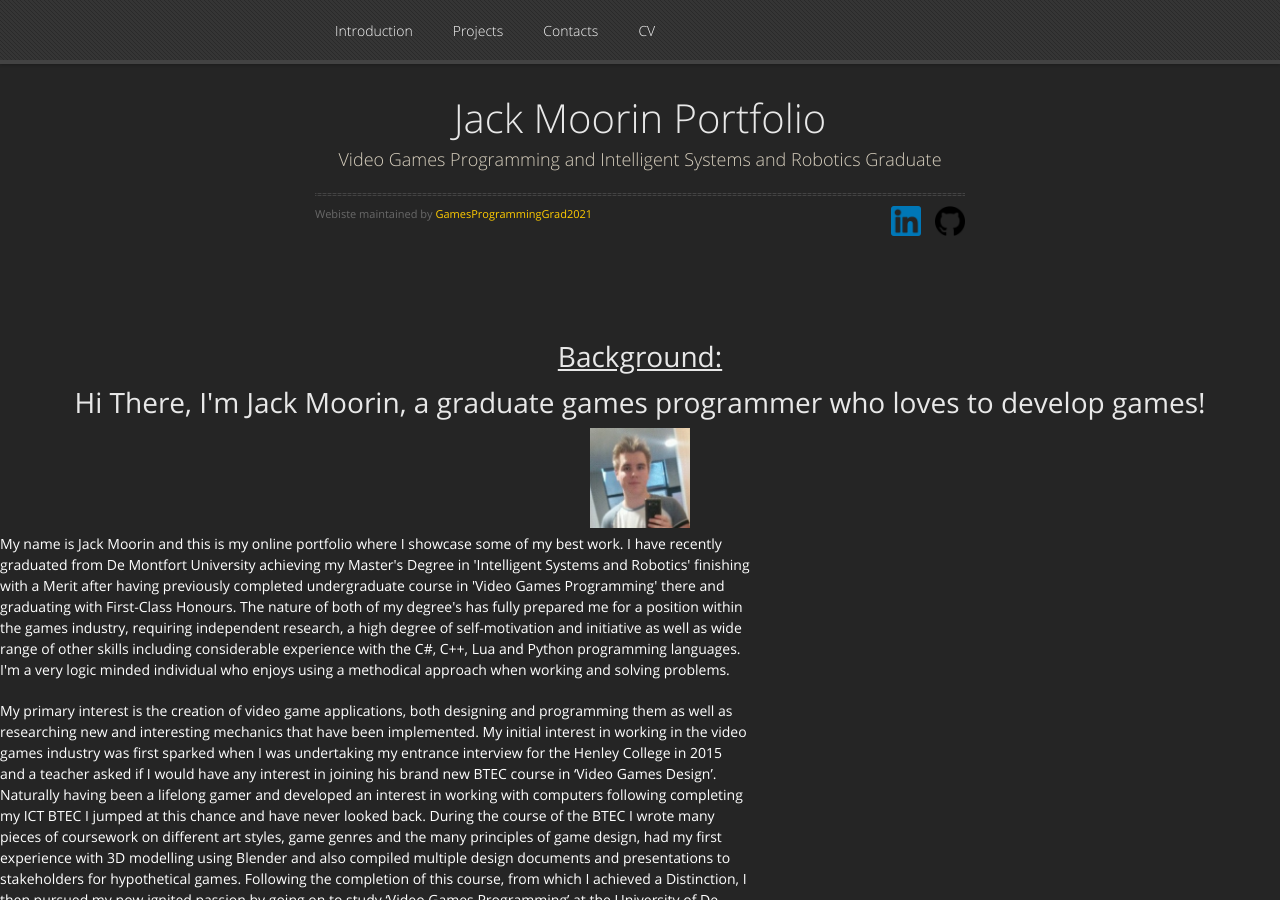
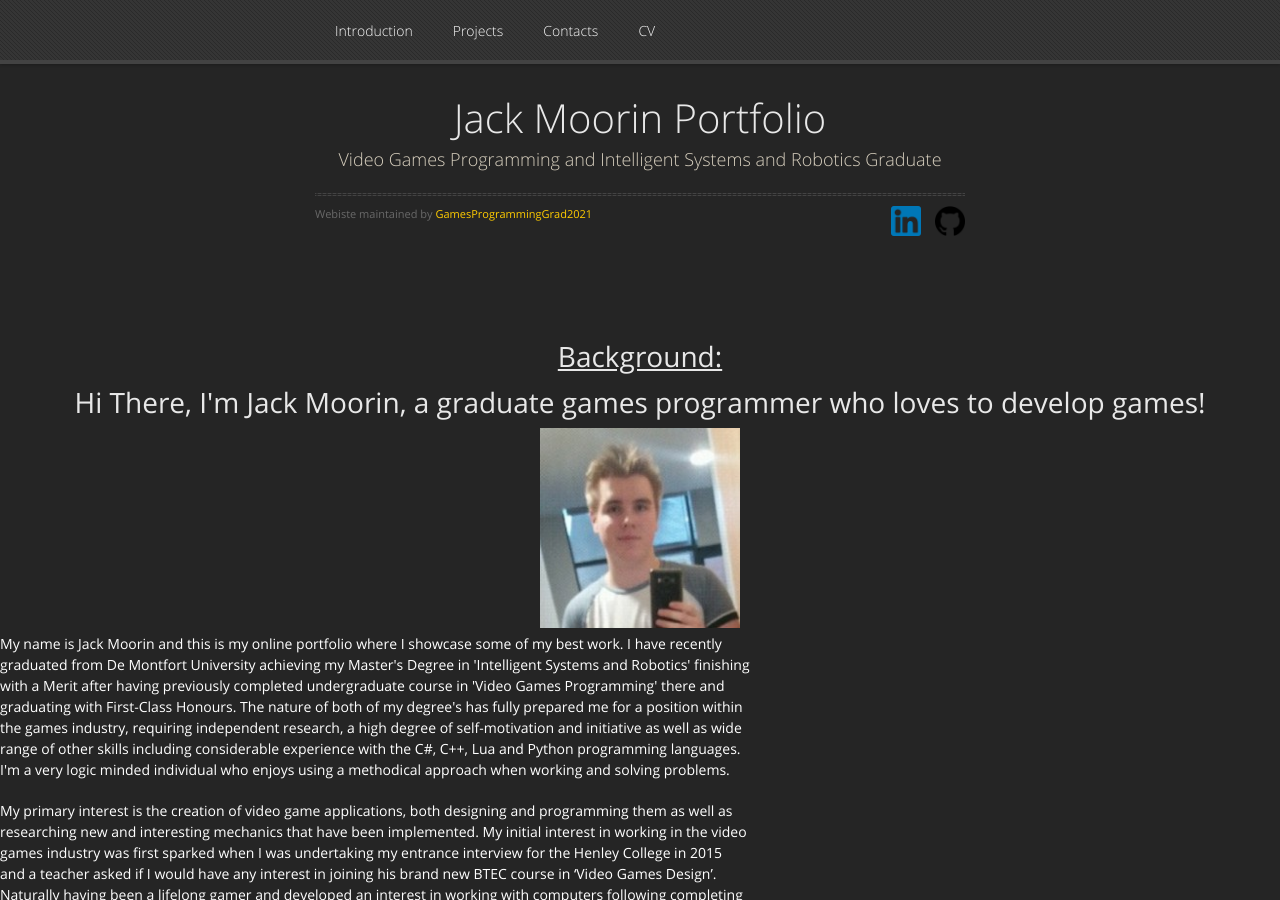
Before and after one commit to GamesProgrammingGrad2021/GamesProgrammingGrad2021.github.io, a Jekyll site: the page built from index.md, in a window 1280 px wide and 900 px high. Built offline with Jekyll 4.4.1, drawn with Linux system fonts in a browser that asks for light colours; nearby versions of some CDN libraries; our own code applies the rules of GitHub Pages for plain Markdown files.

Commit message:
Update default.html

```diff
--- a/_layouts/default.html
+++ b/_layouts/default.html
@@ -197,7 +197,7 @@
 			<h1>
 			Hi There,
 			I'm Jack Moorin, a graduate games programmer who loves to develop games!</h1>
-			<img src="Portfolio_Profile_Image.jpg" alt="Profile_Picture" style="width:100px; height:100px; allign: left;">
+			<img src="Portfolio_Profile_Image.jpg" alt="Profile_Picture" style="width:200px; height:200px; allign: left;">
 			<div class="introduction_text">
 				<p>
 				My name is Jack Moorin and this is my online portfolio where I showcase some of my best work. I have recently graduated from De Montfort
```
